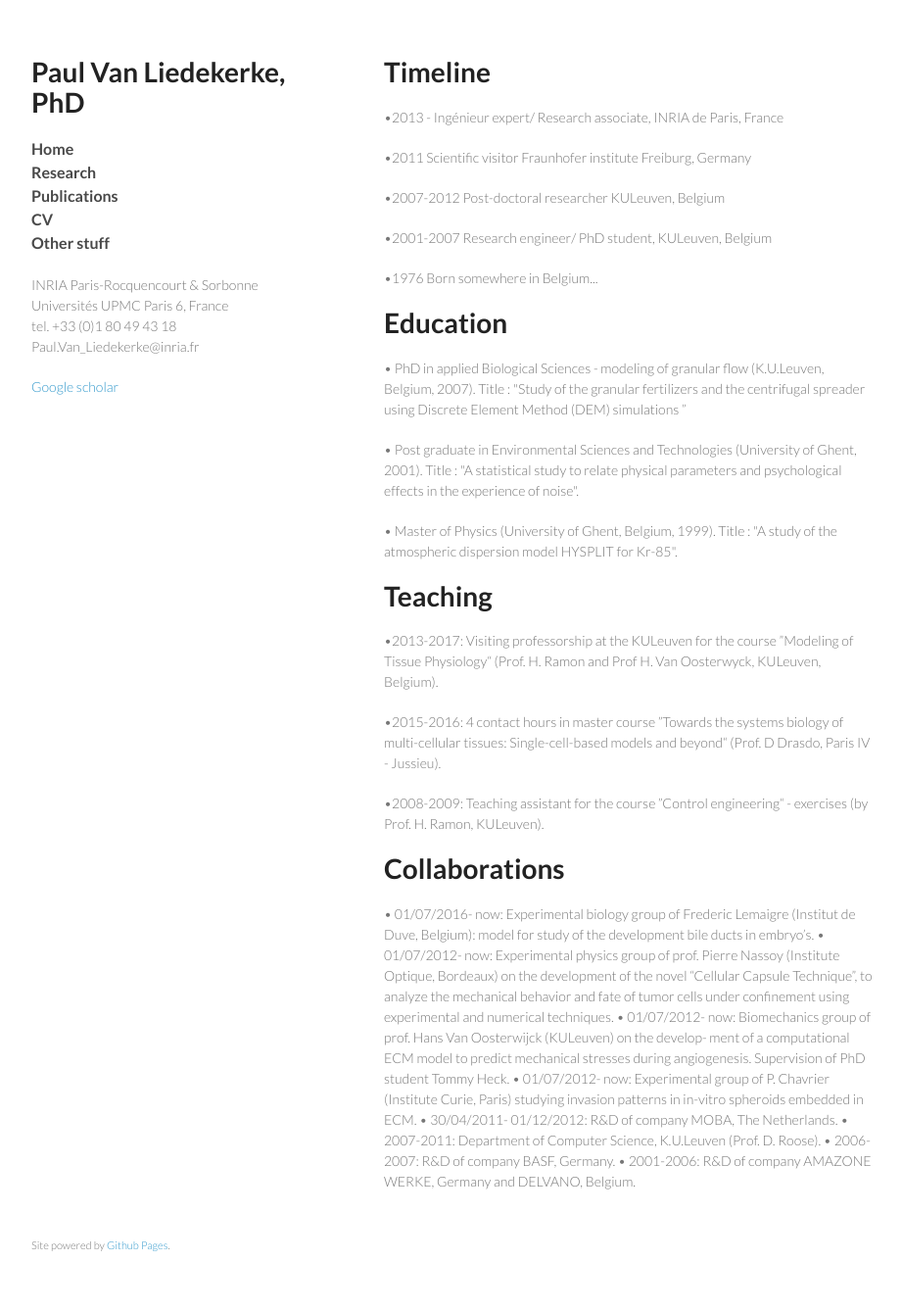
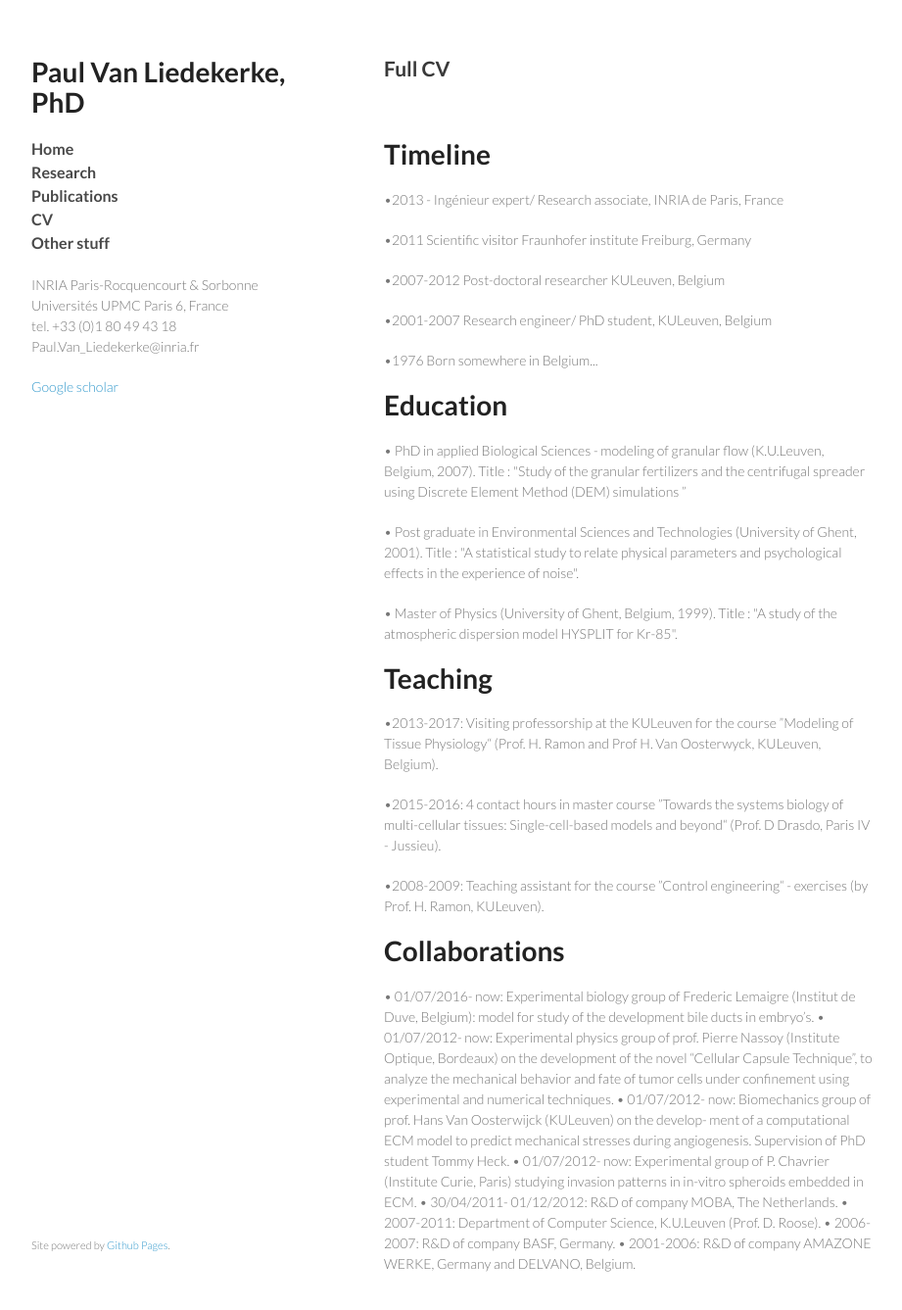
Before and after one commit to paulvanliedekerke/wittgenstein, a Jekyll site: the page cv.html, which Jekyll copies as it is, in a window 1280 px wide and 1350 px high. Shown: the top 1337 px of the window at 98% size, without its empty margins (178-1099 px from the left). Built offline with Jekyll 4.4.1, drawn with Linux system fonts in a browser that asks for light colours; Markdown is read by kramdown in place of the engine named in the settings.

Commit message:
Update cv.html

```diff
--- a/cv.html
+++ b/cv.html
@@ -39,8 +39,8 @@
       </header>
       <section>
 
-
-
+<a href="CV_Paul_Van_Liedekerke.pdf"><h2>Full CV</h2></a><br>
+ <p></p>
 <h1>Timeline</h1>
 
 <p>•2013  - Ingénieur expert/ Research associate, INRIA de Paris, France</p>
```
